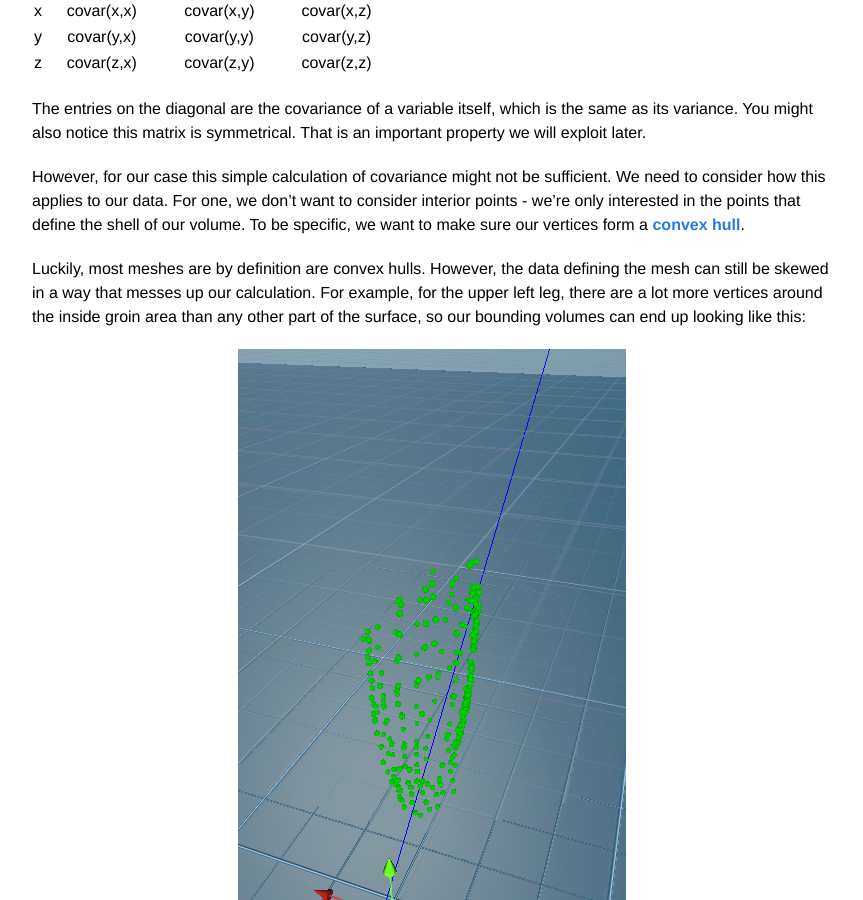
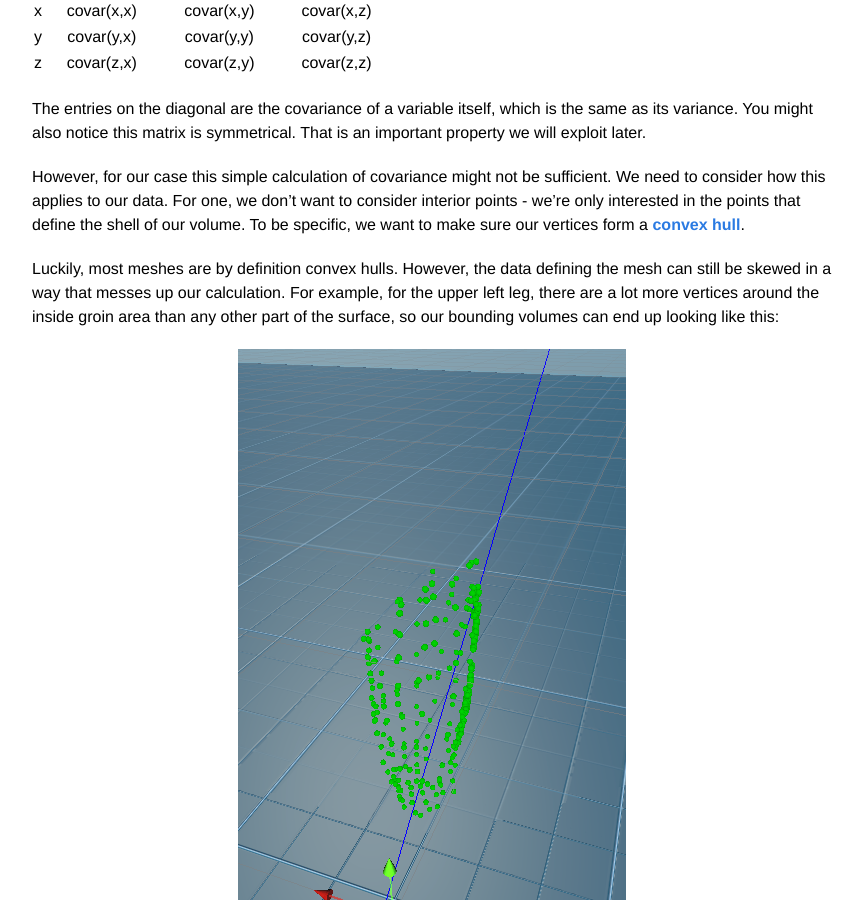
Before and after one commit to AliBharwani/alibharwani.github.io, a Jekyll site: the page built from _posts/2022-09-28-bounding-capsules.markdown, in a window 1280 px wide and 900 px high, scrolled down 1883 px. Shown: the whole window, without its empty margins (208-1071 px from the left). Built offline with Jekyll 4.4.1, drawn with Linux system fonts in a browser that asks for light colours; formulas are drawn with MathJax 3; some of the changed text lies outside the part shown.

Commit message:
Fix typo

```diff
--- a/_posts/2022-09-28-bounding-capsules.markdown
+++ b/_posts/2022-09-28-bounding-capsules.markdown
@@ -47,7 +47,7 @@ The entries on the diagonal are the covariance of a variable itself, which is th
 
 However, for our case this simple calculation of covariance might not be sufficient. We need to consider how this applies to our data. For one, we don’t want to consider interior points - we’re only interested in the points that define the shell of our volume. To be specific, we want to make sure our vertices form a [**convex hull**](https://brilliant.org/wiki/convex-hull/).
 
-Luckily, most meshes are by definition are convex hulls. However, the data defining the mesh can still be skewed in a way that messes up our calculation. For example, for the upper left leg, there are a lot more vertices around the inside groin area than any other part of the surface, so our bounding volumes can end up looking like this:
+Luckily, most meshes are by definition convex hulls. However, the data defining the mesh can still be skewed in a way that messes up our calculation. For example, for the upper left leg, there are a lot more vertices around the inside groin area than any other part of the surface, so our bounding volumes can end up looking like this:
 
 <div style="text-align:center;">
 <figure><img src="/assets/discrete-covar-unity.png"></figure>
```
Also changed, not shown: other parts of _posts/2022-09-28-bounding-capsules.markdown (+2 -0 lines).
